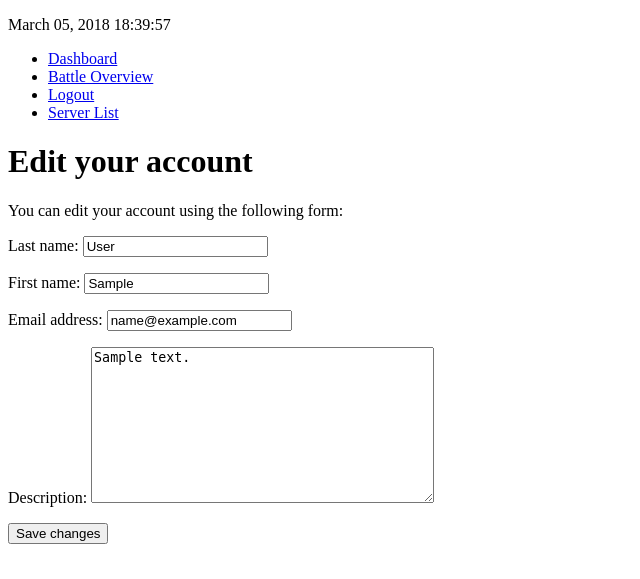
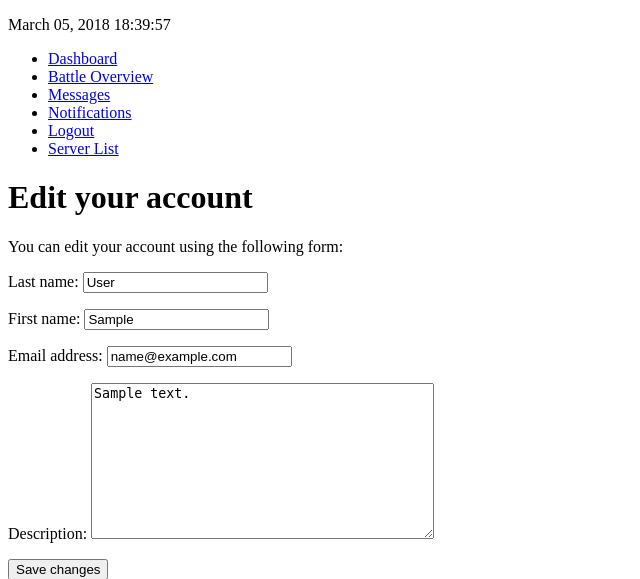
Before and after one commit to stef311/battlegame2, a Django app: page /account/profile/ in a window 1280 px wide. Shown: the top 579 px of the page, without its empty margins (0-640 px from the left). Run offline with Django 3.2, Linux system fonts and the light colour scheme; a user stored in the database is signed in; tables that the repository leaves empty hold one stand-in row (values such as "Sample post").

Commit message:
adds messages and notifications urls in base.html

```diff
--- a/battlegame/templates/base.html
+++ b/battlegame/templates/base.html
@@ -40,6 +40,8 @@
           {% if user.is_authenticated %}
             <li id="dashboard"><a href = "{% url 'battle:dashboard' %}">Dashboard</a></li>
             <li id="overview"><a href = "{% url 'battle:overview' %}">Battle Overview</a></li>
+            <li id="messages"><a href = "{% url 'notifications:message_list' %}">Messages</a></li>
+            <li id="notifications"><a href = "{% url 'notifications:notification_list' %}">Notifications</a></li>
             <li id="logout"><a href = "{% url 'account:user_logout' %}">Logout</a></li>
           {% else %}
             <li id="login"><a href = "{% url 'account:user_login' %}">Login</a></li>
```
